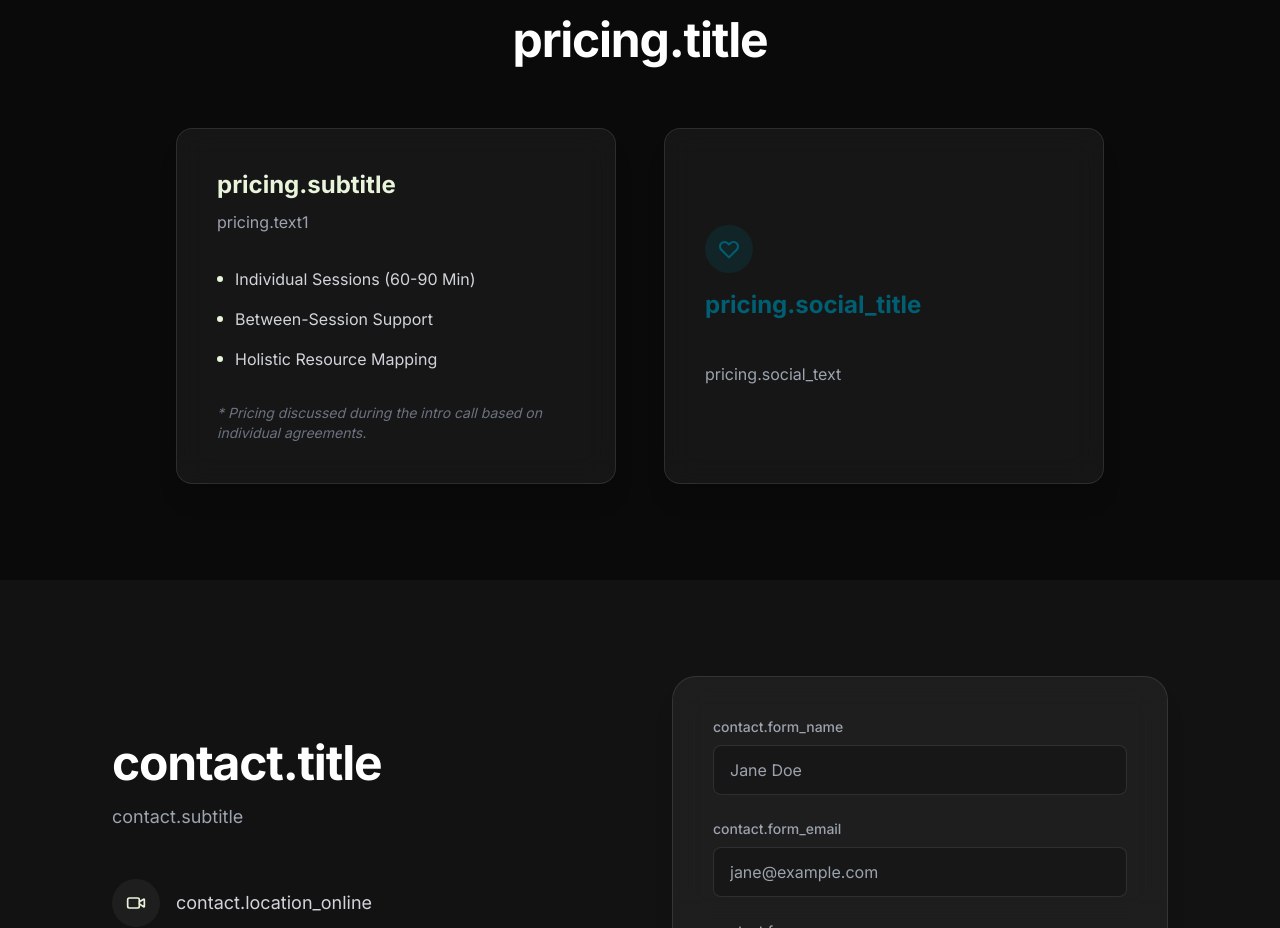
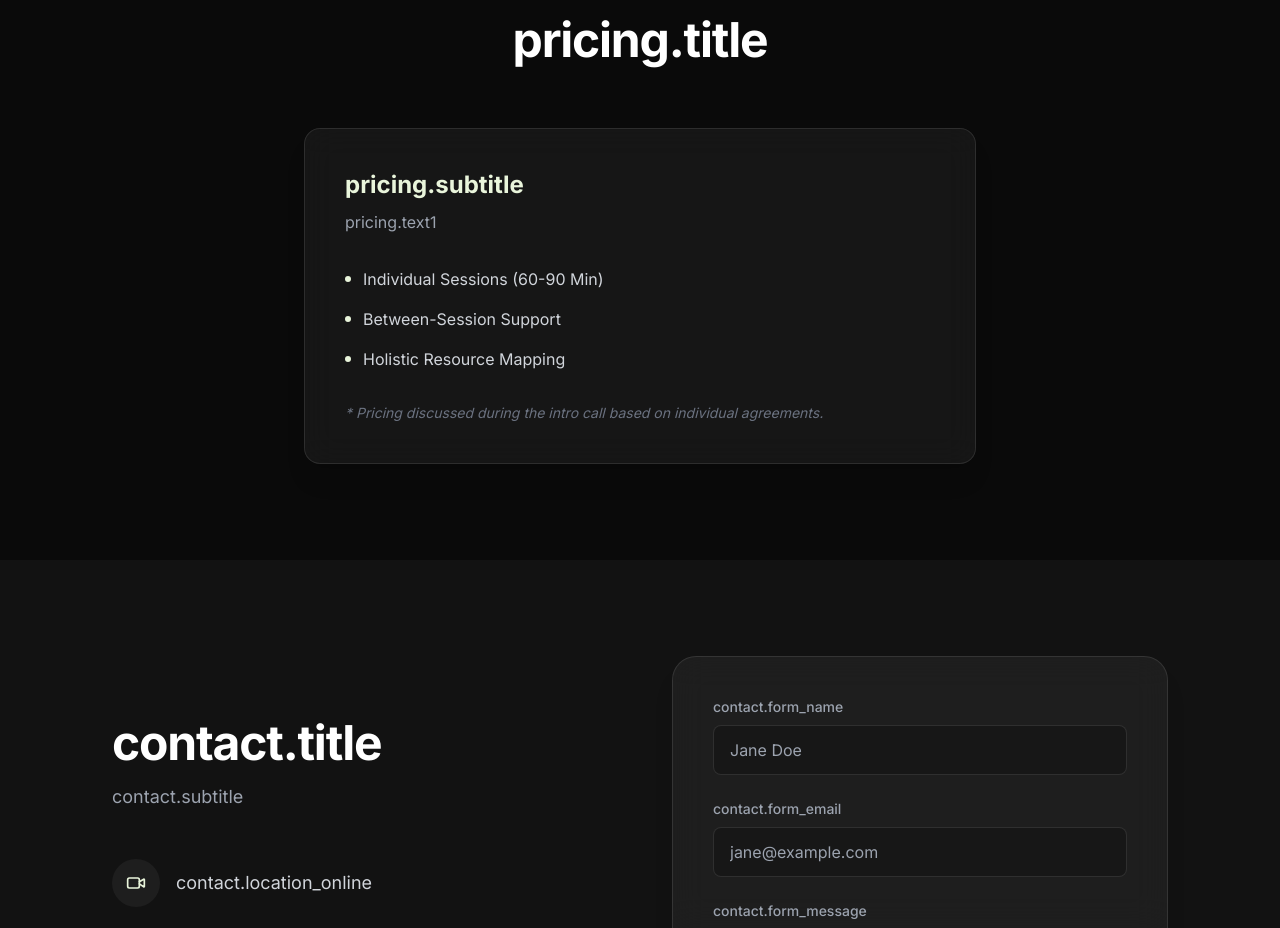
Before and after one commit to tanjamayr/movement-shift, a React (Vite) app: page / in a window 1280 px wide. Shown: the part 2200-3128 px from the top of the page. Built offline with nearby package versions, Linux system fonts and the light colour scheme; the HTML template or start-up script is replaced by a standard one.

Commit message:
New changes to website

```diff
--- a/src/components/Pricing.tsx
+++ b/src/components/Pricing.tsx
@@ -19,7 +19,7 @@
           </motion.h2>
         </div>
 
-        <div className="grid grid-cols-1 md:grid-cols-2 gap-12">
+        <div className="grid grid-cols-1 max-w-2xl mx-auto gap-12">
           {/* Main Pricing Box */}
           <motion.div
             initial={{ opacity: 0, y: 30 }}
@@ -52,29 +52,6 @@
               * Pricing discussed during the intro call based on individual agreements.
             </p>
           </motion.div>
-
-          {/* Social Tarif Box */}
-          <motion.div
-            initial={{ opacity: 0, y: 30 }}
-            whileInView={{ opacity: 1, y: 0 }}
-            viewport={{ once: true }}
-            transition={{ duration: 0.6, delay: 0.2 }}
-            className="glass-panel p-10 rounded-2xl border-t-4 border-t-petrol flex flex-col justify-center"
-          >
-            <div className="mb-6">
-              <div className="w-12 h-12 bg-petrol/20 rounded-full flex items-center justify-center mb-4">
-                <svg className="w-6 h-6 text-petrol" fill="none" viewBox="0 0 24 24" stroke="currentColor">
-                  <path strokeLinecap="round" strokeLinejoin="round" strokeWidth={2} d="M4.318 6.318a4.5 4.5 0 000 6.364L12 20.364l7.682-7.682a4.5 4.5 0 00-6.364-6.364L12 7.636l-1.318-1.318a4.5 4.5 0 00-6.364 0z" />
-                </svg>
-              </div>
-              <h3 className="text-2xl font-bold text-petrol mb-4">
-                {t('pricing.social_title')}
-              </h3>
-            </div>
-            <p className="text-gray-400 leading-relaxed">
-              {t('pricing.social_text')}
-            </p>
-          </motion.div>
         </div>
       </div>
     </section>
--- a/src/locales/de.json
+++ b/src/locales/de.json
@@ -30,9 +30,7 @@
   "pricing": {
     "title": "Preise & Ethik",
     "subtitle": "High Intensity, Low Volume",
-    "text1": "Ich arbeite intensiv mit wenigen Klienten, um maximale Präsenz zu gewährleisten.",
-    "social_title": "Sozialtarif",
-    "social_text": "Commitment darf nicht am Geldbeutel scheitern. Für Menschen mit geringen finanziellen Mitteln gibt es nach Absprache reduzierte Plätze."
+    "text1": "Ich arbeite intensiv mit wenigen Klienten, um maximale Präsenz zu gewährleisten."
   },
   "contact": {
     "title": "Let's Connect",
--- a/src/locales/en.json
+++ b/src/locales/en.json
@@ -30,9 +30,7 @@
   "pricing": {
     "title": "Pricing & Ethics",
     "subtitle": "High Intensity, Low Volume",
-    "text1": "I work intensively with a few clients to ensure maximum presence.",
-    "social_title": "Social Tariff",
-    "social_text": "Commitment shouldn't fail because of finances. For people with limited financial means, reduced spots are available upon request."
+    "text1": "I work intensively with a few clients to ensure maximum presence."
   },
   "contact": {
     "title": "Let's Connect",
```
